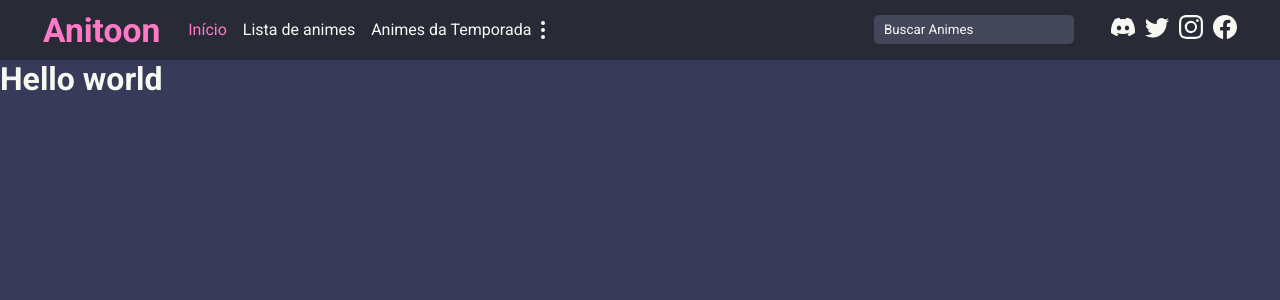
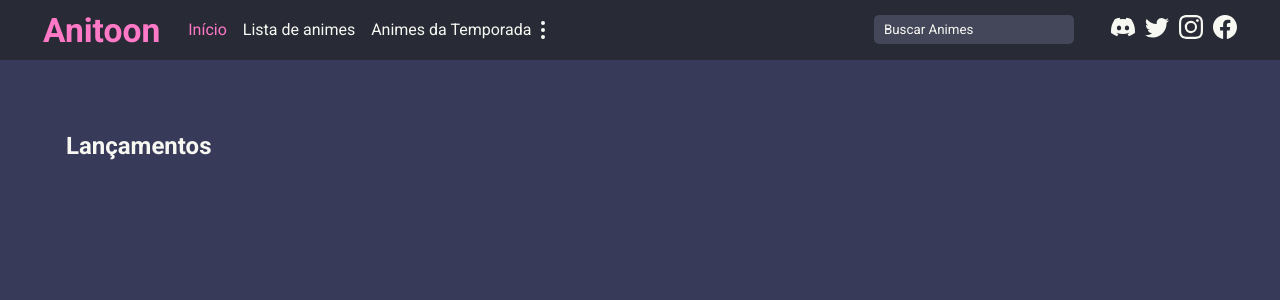
Before and after one commit to devLucasRoberto/Anitoon-v2, a Next.js app: page / in a window 1280 px wide. Shown: the top 300 px of the page. Built offline with nearby package versions, Linux system fonts and the light colour scheme.

Commit message:
Add imgs and container new eps

```diff
--- /dev/null
+++ b/src/components/CardNewEpisodes/index.tsx
@@ -0,0 +1,3 @@
+export function CardNewEpisodes() {
+  return <h1>ep</h1>
+}
--- /dev/null
+++ b/src/components/CardNewEpisodes/styles.ts
@@ -0,0 +1 @@
+import styled from 'styled-components'
--- /dev/null
+++ b/src/components/NewEpisodes/index.tsx
@@ -0,0 +1,10 @@
+import { Container, Title, Content } from './styles'
+
+export function NewEpisodes() {
+  return (
+    <Container>
+      <Title>Lançamentos</Title>
+      <Content></Content>
+    </Container>
+  )
+}
--- /dev/null
+++ b/src/components/NewEpisodes/styles.ts
@@ -0,0 +1,23 @@
+import styled from 'styled-components'
+
+export const Container = styled.div`
+  margin: 4.5rem auto 0 auto;
+  width: 73.125rem;
+`
+export const Title = styled.div`
+  font-size: 1.5rem;
+  font-weight: bold;
+  padding-left: 0.687rem;
+  height: 3.687rem;
+`
+
+export const Content = styled.div`
+  display: grid;
+  grid-template-columns: repeat(4, 1fr);
+  column-gap: 1.875rem;
+  row-gap: 0.812rem;
+
+  > div {
+    background: red;
+  }
+`
--- a/src/pages/index.tsx
+++ b/src/pages/index.tsx
@@ -1,10 +1,11 @@
 import { Header } from '../components/Header'
+import { NewEpisodes } from '../components/NewEpisodes'
 
 export default function Home() {
   return (
     <>
       <Header />
-      <h1>Hello world</h1>
+      <NewEpisodes />
     </>
   )
 }
```
Also changed, not shown: public/img/one-piece-01.png (added), public/img/one-piece.png (added).
